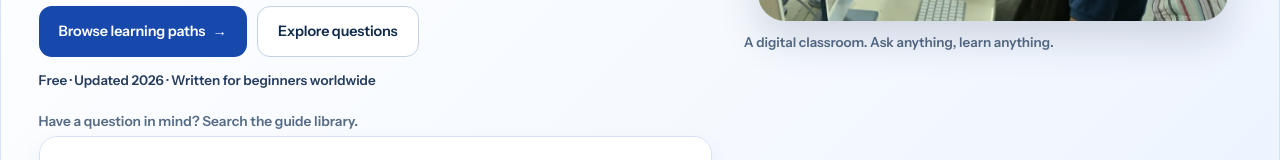
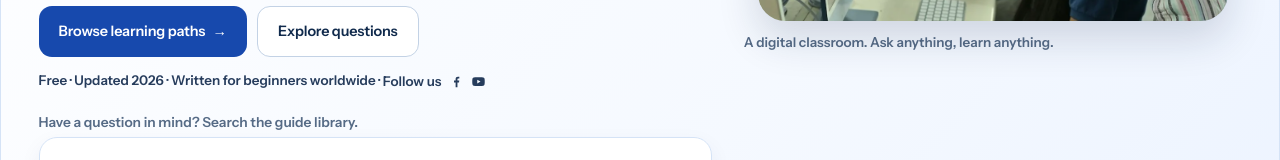
Before and after one commit to zainkhanpk742/buildskills, a Next.js app: page / in a window 1280 px wide. Shown: the part 441-601 px from the top of the page. Built offline with nearby package versions, Linux system fonts and the light colour scheme.

Commit message:
Homepage hero: add Follow us Facebook/YouTube icons on the trust line; shared SocialIcon

```diff
--- a/src/components/Footer.tsx
+++ b/src/components/Footer.tsx
@@ -1,6 +1,7 @@
 import Link from "next/link";
 import { listedAreas } from "@/data/site";
 import { Mark } from "@/components/ui";
+import { SocialIcon } from "@/components/SocialIcon";
 import { socialProfiles } from "@/lib/social";
 
 const columns = [
@@ -40,11 +41,6 @@ const columns = [
   },
 ] as const;
 
-const socialIcons: Record<string, string> = {
-  Facebook: "M13.5 21v-7.5h2.5l.4-3h-2.9V8.6c0-.9.3-1.5 1.5-1.5h1.5V4.4c-.3 0-1.2-.1-2.2-.1-2.2 0-3.7 1.3-3.7 3.8v2.4H8v3h2.6V21z",
-  YouTube: "M21.6 7.2a2.5 2.5 0 0 0-1.8-1.8C18.2 5 12 5 12 5s-6.2 0-7.8.4a2.5 2.5 0 0 0-1.8 1.8C2 8.8 2 12 2 12s0 3.2.4 4.8a2.5 2.5 0 0 0 1.8 1.8C5.8 19 12 19 12 19s6.2 0 7.8-.4a2.5 2.5 0 0 0 1.8-1.8c.4-1.6.4-4.8.4-4.8s0-3.2-.4-4.8zM10 15V9l5.2 3z",
-};
-
 export function Footer() {
   return (
     <footer className="site-footer">
@@ -63,9 +59,7 @@ export function Footer() {
             {socialProfiles.map((profile) => (
               <li key={profile.url}>
                 <a href={profile.url} target="_blank" rel="noopener" aria-label={`BuildSkills on ${profile.label}`} title={profile.label} style={{ color: "var(--on-dark-muted)", display: "inline-flex" }}>
-                  <svg viewBox="0 0 24 24" width="20" height="20" fill="currentColor" aria-hidden="true">
-                    <path d={socialIcons[profile.label]} />
-                  </svg>
+                  <SocialIcon label={profile.label} size={20} />
                 </a>
               </li>
             ))}
--- /dev/null
+++ b/src/components/SocialIcon.tsx
@@ -0,0 +1,13 @@
+const paths: Record<string, string> = {
+  Facebook: "M13.5 21v-7.5h2.5l.4-3h-2.9V8.6c0-.9.3-1.5 1.5-1.5h1.5V4.4c-.3 0-1.2-.1-2.2-.1-2.2 0-3.7 1.3-3.7 3.8v2.4H8v3h2.6V21z",
+  YouTube: "M21.6 7.2a2.5 2.5 0 0 0-1.8-1.8C18.2 5 12 5 12 5s-6.2 0-7.8.4a2.5 2.5 0 0 0-1.8 1.8C2 8.8 2 12 2 12s0 3.2.4 4.8a2.5 2.5 0 0 0 1.8 1.8C5.8 19 12 19 12 19s6.2 0 7.8-.4a2.5 2.5 0 0 0 1.8-1.8c.4-1.6.4-4.8.4-4.8s0-3.2-.4-4.8zM10 15V9l5.2 3z",
+};
+
+/** Small monochrome social icon that inherits the surrounding text colour. */
+export function SocialIcon({ label, size }: { label: string; size: number }) {
+  return (
+    <svg viewBox="0 0 24 24" width={size} height={size} fill="currentColor" aria-hidden="true" style={{ display: "block" }}>
+      <path d={paths[label]} />
+    </svg>
+  );
+}
--- a/src/components/home/HomePage.tsx
+++ b/src/components/home/HomePage.tsx
@@ -1,5 +1,6 @@
 import Image from "next/image";
-import { socialUrls } from "@/lib/social";
+import { SocialIcon } from "@/components/SocialIcon";
+import { socialProfiles, socialUrls } from "@/lib/social";
 import { ButtonLink, Kicker } from "@/components/ui";
 import { SearchIndex } from "@/components/home/Interactive";
 import { guideLinks, searchPrompts } from "@/data/site";
@@ -30,7 +31,17 @@ export function HomePage() {
                 Explore questions
               </ButtonLink>
             </div>
-            <p className="hero-trust">Free · Updated 2026 · Written for beginners worldwide</p>
+            <p className="hero-trust">
+              Free · Updated 2026 · Written for beginners worldwide ·{" "}
+              <span style={{ display: "inline-flex", alignItems: "center", gap: "0.45rem", verticalAlign: "middle" }}>
+                Follow us
+                {socialProfiles.map((profile) => (
+                  <a key={profile.url} href={profile.url} target="_blank" rel="noopener" aria-label={`BuildSkills on ${profile.label}`} title={profile.label} style={{ color: "inherit", display: "inline-flex" }}>
+                    <SocialIcon label={profile.label} size={15} />
+                  </a>
+                ))}
+              </span>
+            </p>
             <p className="hero-search-hint">Have a question in mind? Search the guide library.</p>
             <SearchIndex chips={guideLinks(searchPrompts)} />
           </div>
```
